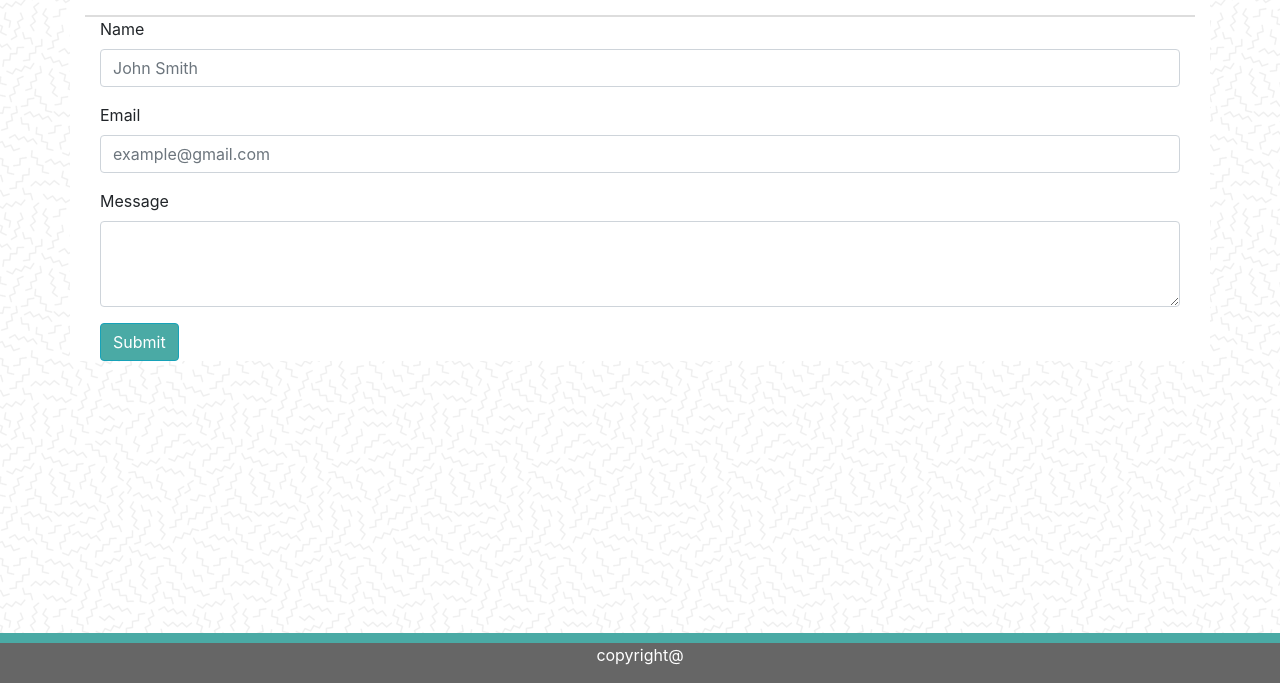
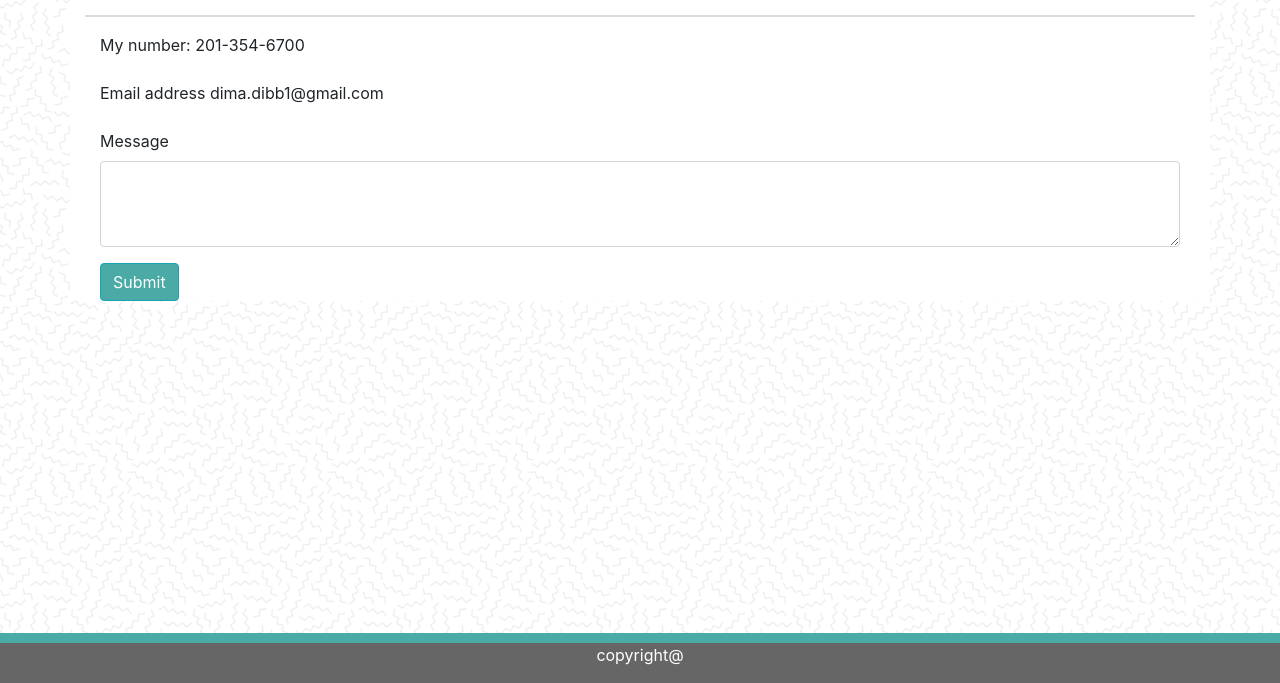
Before and after one commit to dima-04/Bootstrap-Portfolio, a plain HTML site: page contact.html in a window 1280 px wide. Shown: the part 117-800 px from the top of the page. Drawn offline with nearby package versions, Linux system fonts and the light colour scheme.

Commit message:
contact me

```diff
--- a/contact.html
+++ b/contact.html
@@ -43,15 +43,11 @@
         <form>
             <div class="container">
 
-                <div class="form-group">
-                    <label for="exampleInputEmail1">Name</label>
-                    <input type="email" class="form-control" id="exampleInputEmail1" aria-describedby="emailHelp"
-                        placeholder="John Smith">
+                <div class="form-group mt-3">
+                    <label for="exampleInputEmail1">My number: 201-354-6700</label>
                 </div>
-                <div class="form-group">
-                    <label for="exampleInputEmail1">Email</label>
-                    <input type="email" class="form-control" id="exampleInputEmail1" aria-describedby="emailHelp"
-                        placeholder="example@gmail.com">
+                <div class="form-group mt-3">
+                    <label for="exampleInputEmail1">Email address dima.dibb1@gmail.com</label>
                 </div>
                 <div class="form-group">
                     <label for="exampleFormControlTextarea1">Message</label>
```
